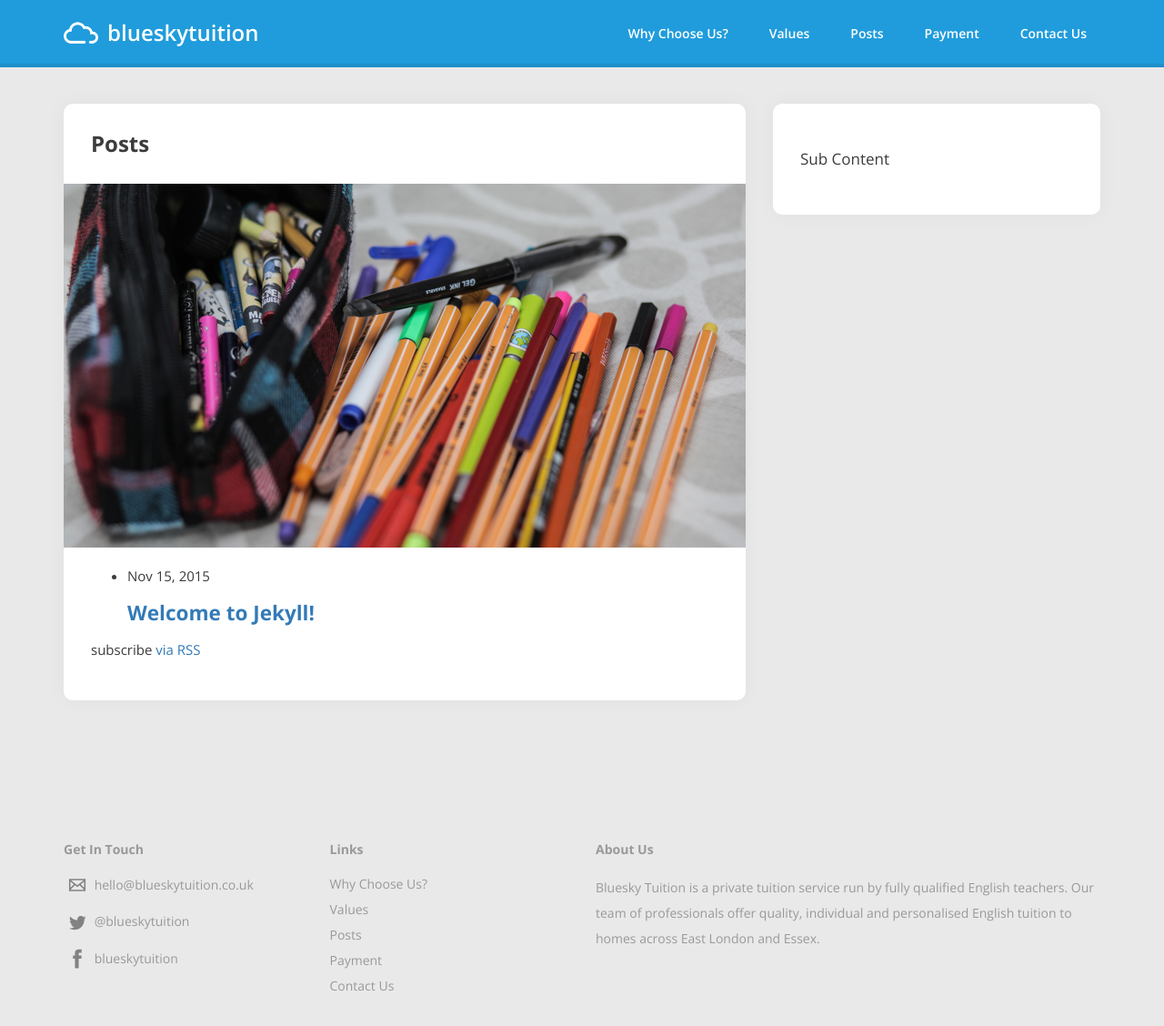
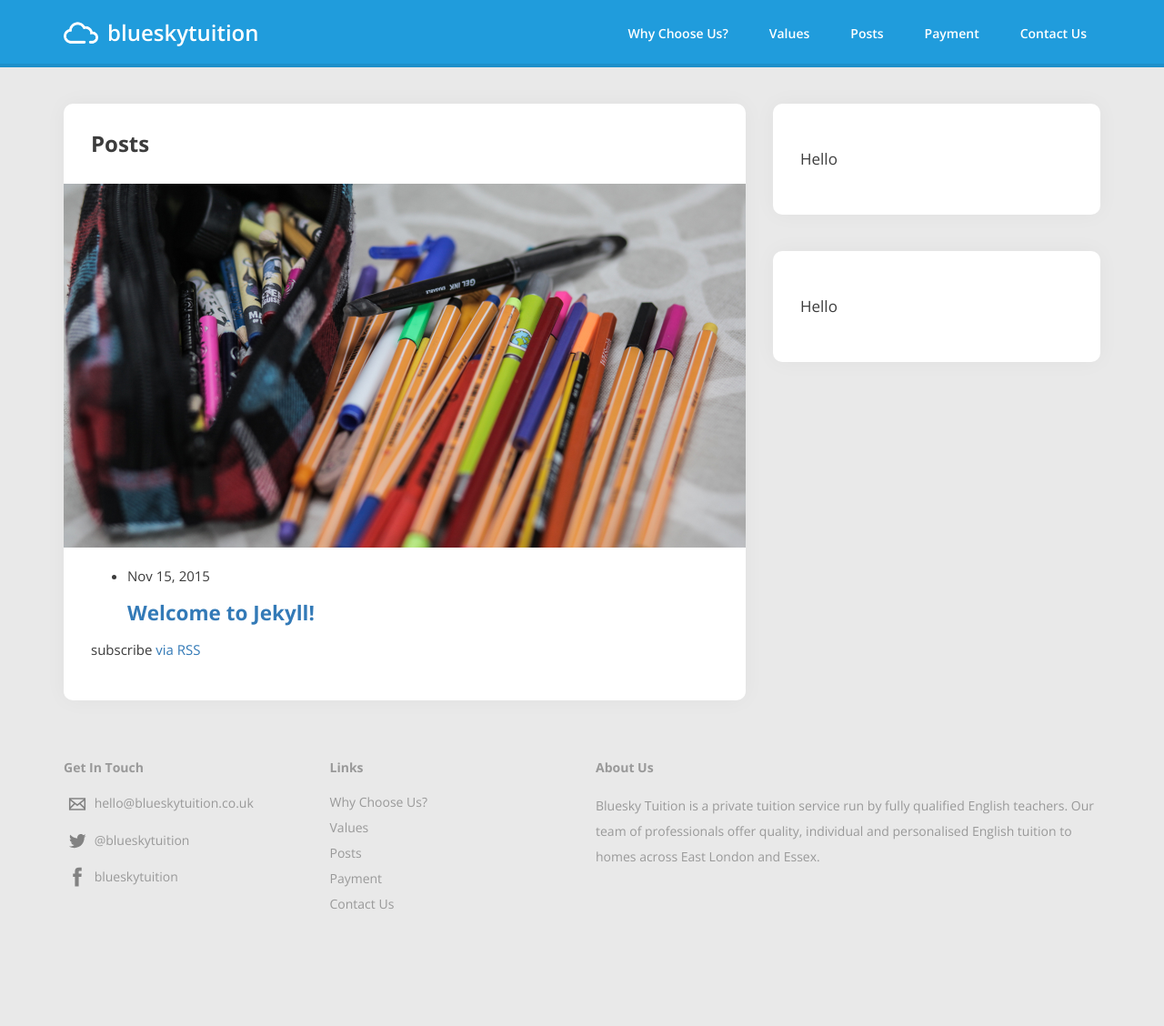
Before and after one commit to 01taylop/blue-sky-tuition, a Jekyll site: the page built from posts.md, in a window 1280 px wide. Shown: the whole page at 91% size. Built offline with Jekyll 4.4.1, drawn with Linux system fonts in a browser that asks for light colours; after the commit the page ends 1038 px from its top, so only the background shows below that.

Commit message:
Conditionally show sub content.

```diff
--- a/_layouts/page.html
+++ b/_layouts/page.html
@@ -1,8 +1,16 @@
 ---
 layout: default
 ---
+{% assign colone = 'col-md-12' %}
+
+{% if page.subcontent %}
+  {% assign colone = 'col-md-8' %}
+  {% assign coltwo = 'col-md-4' %}
+{% endif %}
+
 <div class="row">
-  <div class="col-md-8">
+
+  <div class="{{ colone }}">
     <article class="post">
 
       <header class="post-header">
@@ -18,12 +26,15 @@
 
     </article>
   </div>
-  <div class="col-md-4">
 
-      <article class="post">
-        <p>Sub Content</p>
-      </article>
+  {% if page.subcontent %}
+    <div class="{{ coltwo }}">
+      {% for sub in page.subcontent %}
+         <article class="post">
+            <p>Hello</p>
+          </article>
+      {% endfor %}
+    </div>
+  {% endif %}
 
-    </div>
-  </div>
 </div>
```
Also changed, not shown: contact.md (+1 -0 lines), payment.md (+1 -0 lines), posts.md (+1 -0 lines), values.md (+1 -0 lines), why-choose-us.md (+1 -0 lines).
